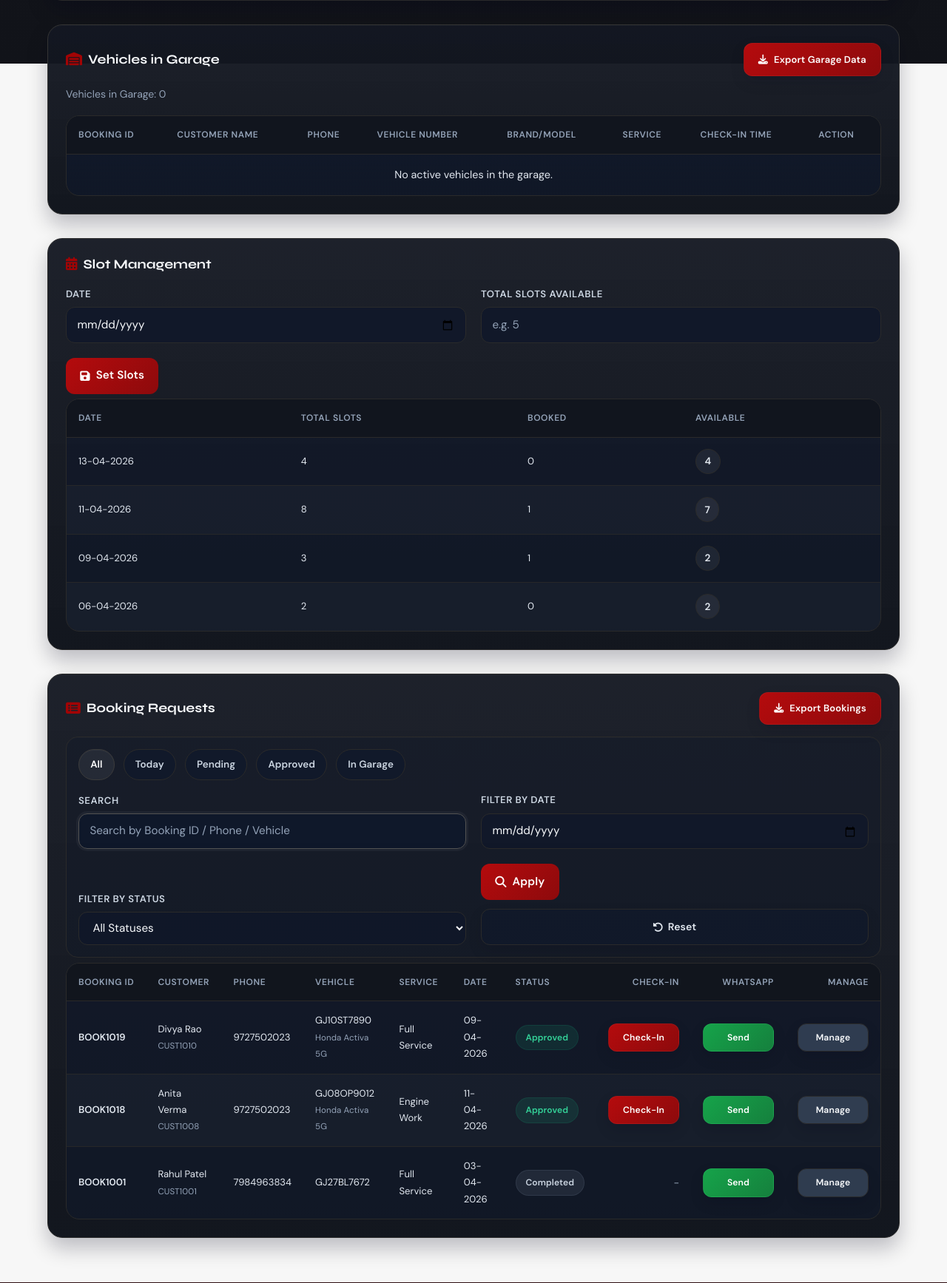
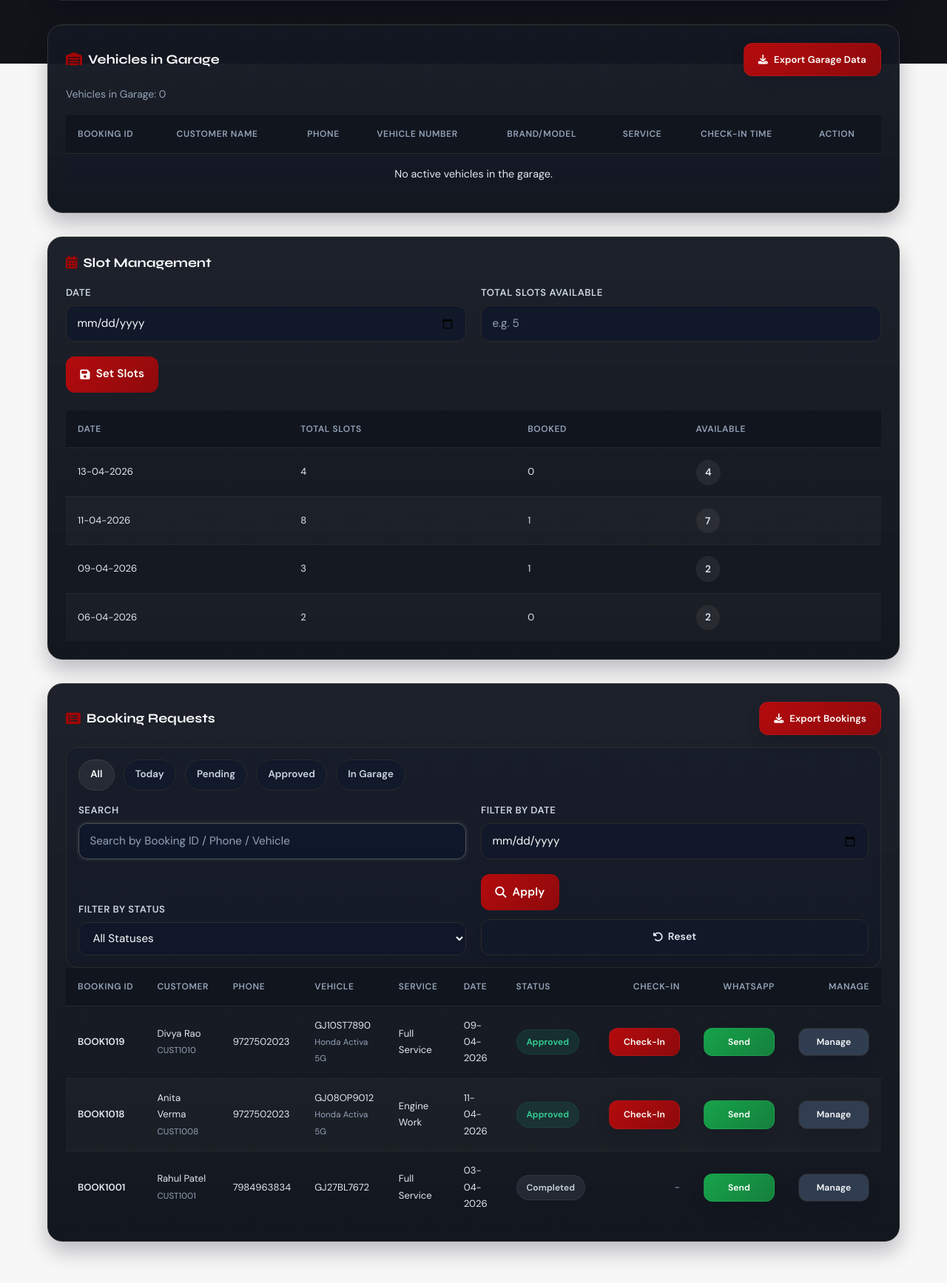
Before and after one commit to PrinceManvar19/garage-management-system, a Flask app: page /admin in a window 1280 px wide. Shown: the part 714-2449 px from the top of the page at 74% size. Run offline with Flask 3, Linux system fonts and the light colour scheme; the visitor is signed in with stand-in values (Sample User, id 1); data comes from the database, SQL or seed files in the repository.

Commit message:
feat: Enhance admin dashboard layout and styling with new table containers

```diff
--- a/static/css/style.css
+++ b/static/css/style.css
@@ -1803,6 +1803,15 @@ input:focus {
 
 .dash-table-wrap { overflow-x: auto; }
 
+.table-container {
+  overflow-x: auto;
+  width: 100%;
+}
+
+table {
+  min-width: 900px;
+}
+
 .admin-dashboard .dash-table-wrap {
   margin-top: 0.4rem;
   border: 1px solid #2a2a2a;
@@ -1821,7 +1830,7 @@ input:focus {
   width: 100%;
   border-collapse: collapse;
   font-size: 0.82rem;
-  min-width: 760px;
+  min-width: 900px;
 }
 
 .dash-table th {
@@ -1841,7 +1850,7 @@ input:focus {
 }
 
 .admin-dashboard .dash-table {
-  min-width: 100%;
+  min-width: 900px;
   background: transparent;
 }
 
--- a/templates/admin.html
+++ b/templates/admin.html
@@ -160,7 +160,7 @@
       Vehicles in Garage: {{ vehicles_in_garage|length }}
     </p>
 
-    <div class="table-responsive dash-table-wrap">
+    <div class="table-container">
       <table class="dash-table">
         <thead>
           <tr>
@@ -252,7 +252,7 @@
       </div>
     </form>
 
-    <div class="table-responsive dash-table-wrap admin-table-spacing">
+    <div class="table-container" style="margin-top: 1.5rem;">
       <table class="dash-table">
         <thead>
           <tr><th>Date</th><th>Total Slots</th><th>Booked</th><th>Available</th></tr>
@@ -333,7 +333,7 @@
       </form>
     </div>
 
-    <div class="table-responsive dash-table-wrap">
+    <div class="table-container">
       <table class="dash-table">
         <thead>
           <tr>
```
Also changed, not shown: logs.txt (+8 -0 lines), 1 other file.
